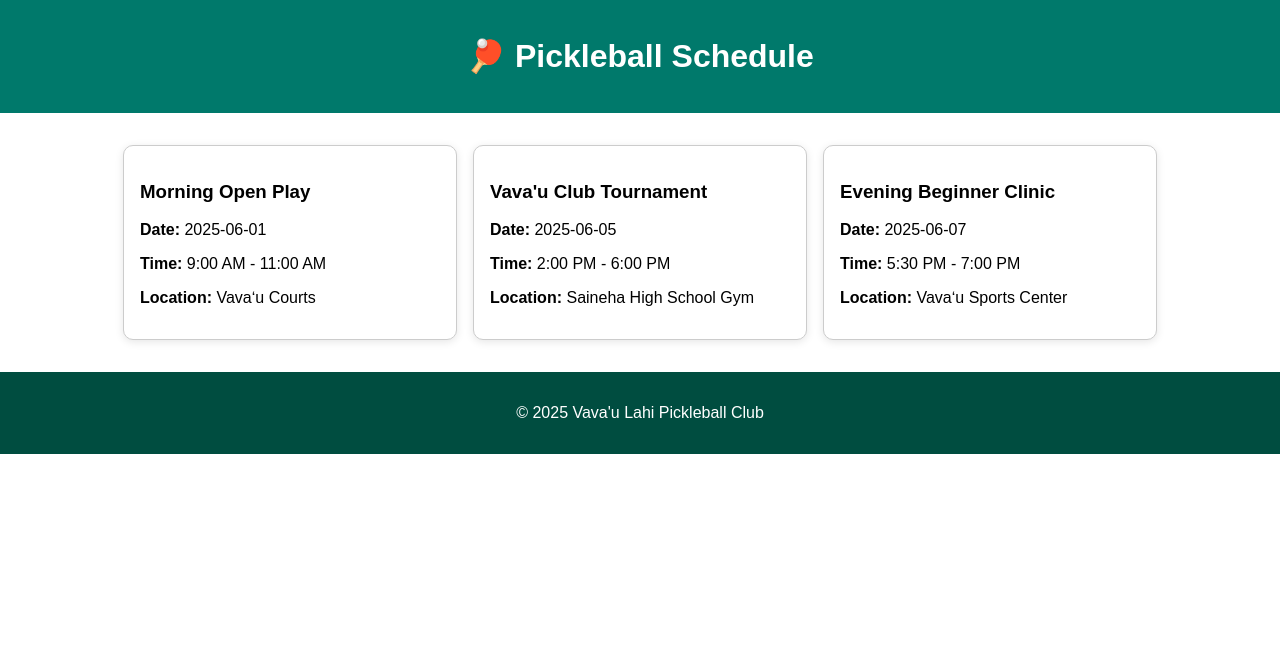
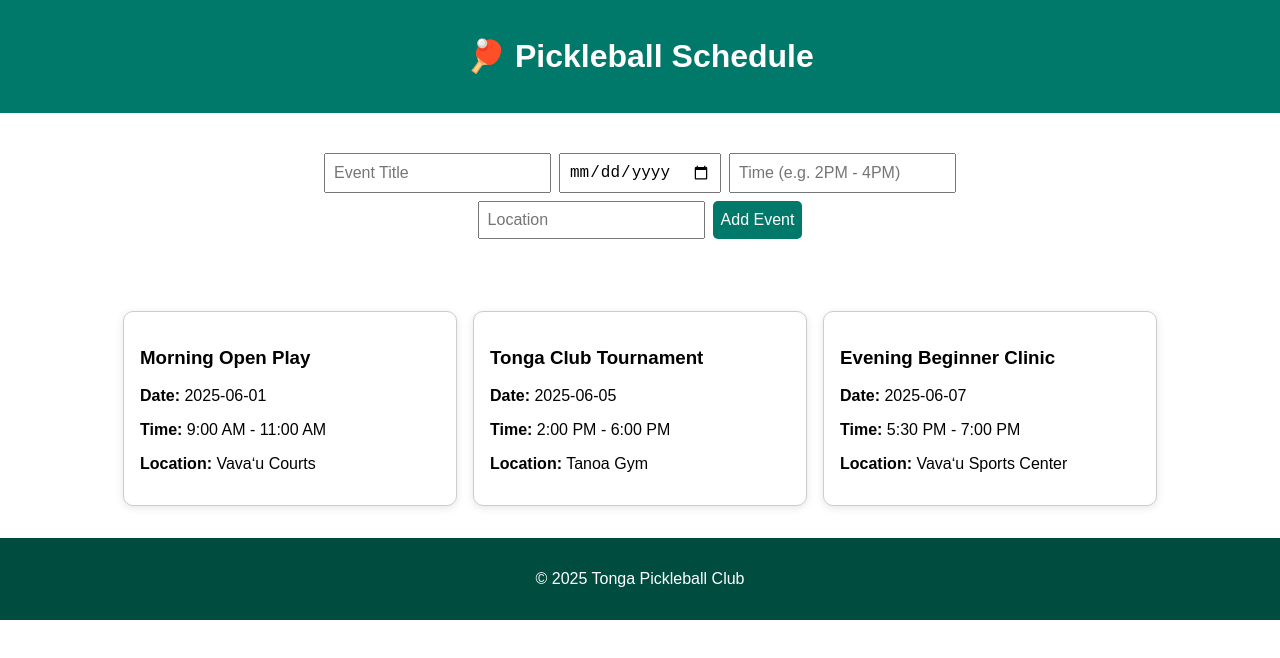
Before and after one commit to lataheanga98/react-frontend-project, a React (Create React App) app in the folder pickleball-schedule-app/: page / in a window 1280 px wide. Shown: the top 658 px of the page. Built offline with nearby package versions, Linux system fonts and the light colour scheme.

Commit message:
Add form

```diff
--- a/pickleball-schedule-app/src/App.js
+++ b/pickleball-schedule-app/src/App.js
@@ -1,8 +1,9 @@
-import React from 'react';
+import React, { useState } from 'react';
 import './App.css';
 import EventCard from './components/EventCard';
 
-const events = [
+function App() {
+  const [events, setEvents] = useState([
     {
       title: "Morning Open Play",
       date: "2025-06-01",
@@ -10,10 +11,10 @@ const events = [
       location: "Vavaʻu Courts",
     },
     {
-    title: "Vava'u Club Tournament",
+      title: "Tonga Club Tournament",
       date: "2025-06-05",
       time: "2:00 PM - 6:00 PM",
-    location: "Saineha High School Gym",
+      location: "Tanoa Gym",
     },
     {
       title: "Evening Beginner Clinic",
@@ -21,21 +22,48 @@ const events = [
       time: "5:30 PM - 7:00 PM",
       location: "Vavaʻu Sports Center",
     },
-];
+  ]);
 
-function App() {
+  const [formData, setFormData] = useState({
+    title: '',
+    date: '',
+    time: '',
+    location: ''
+  });
+
+  const handleChange = (e) => {
+    const { name, value } = e.target;
+    setFormData(prev => ({ ...prev, [name]: value }));
+  };
+
+  const handleSubmit = (e) => {
+    e.preventDefault();
+    setEvents(prev => [...prev, formData]);
+    setFormData({ title: '', date: '', time: '', location: '' });
+  };
+
   return (
     <div className="App">
       <header>
         <h1>🏓 Pickleball Schedule</h1>
       </header>
+
+      <form className="event-form" onSubmit={handleSubmit}>
+        <input type="text" name="title" value={formData.title} onChange={handleChange} placeholder="Event Title" required />
+        <input type="date" name="date" value={formData.date} onChange={handleChange} required />
+        <input type="text" name="time" value={formData.time} onChange={handleChange} placeholder="Time (e.g. 2PM - 4PM)" required />
+        <input type="text" name="location" value={formData.location} onChange={handleChange} placeholder="Location" required />
+        <button type="submit">Add Event</button>
+      </form>
+
       <main className="schedule-container">
         {events.map((event, index) => (
           <EventCard key={index} {...event} />
         ))}
       </main>
+
       <footer>
-        <p>© 2025 Vava'u Lahi Pickleball Club</p>
+        <p>© 2025 Tonga Pickleball Club</p>
       </footer>
     </div>
   );
```
Lines whose indentation alone changed are shown as unchanged.
